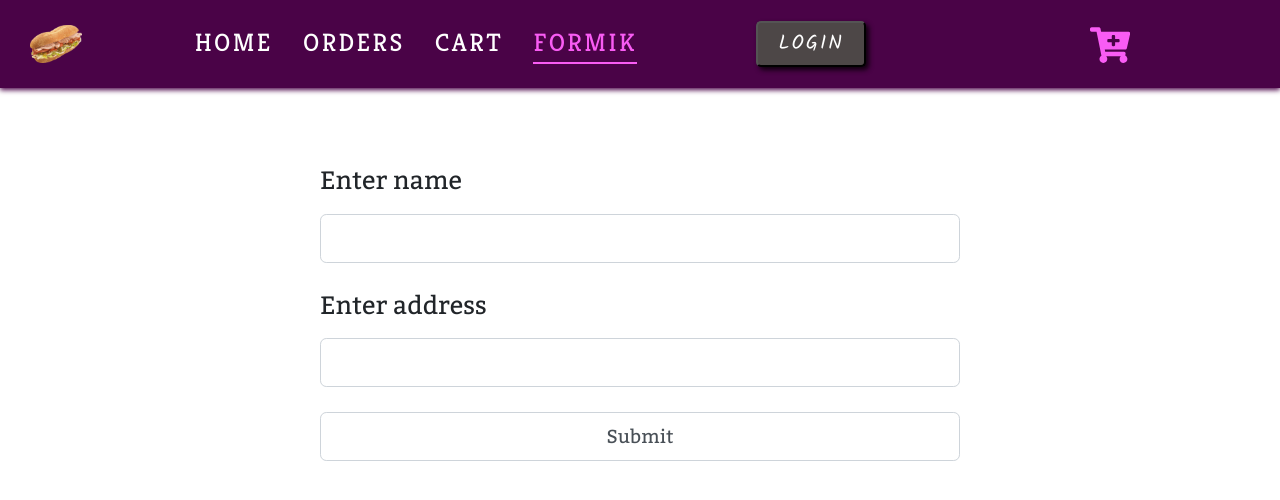
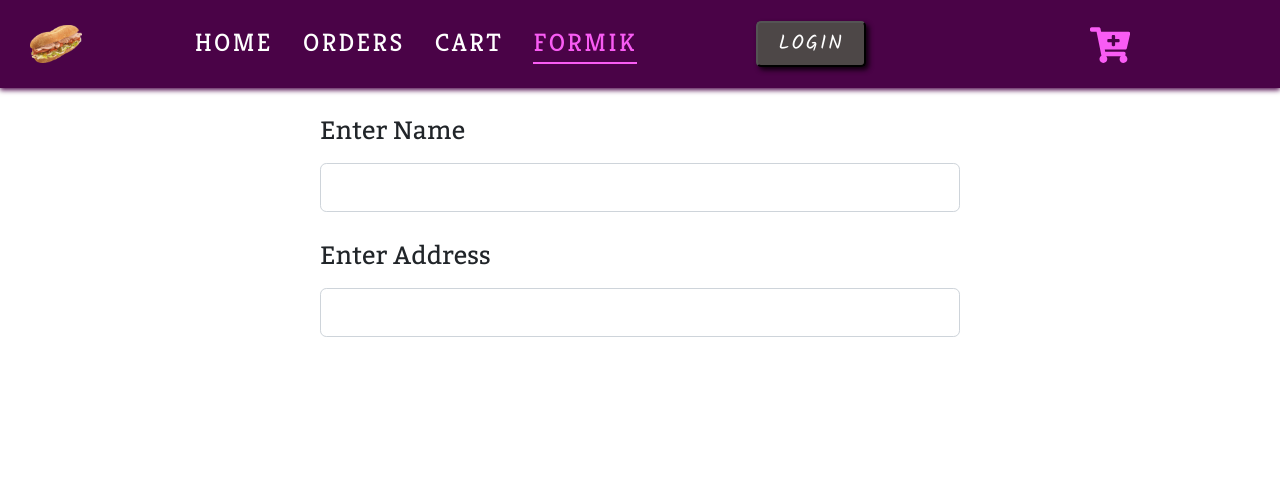
Before and after one commit to hivictording/react-redux-sandwich, a React (Create React App) app: page /formik in a window 1280 px wide. Shown: the top 500 px of the page. Built offline with nearby package versions, Linux system fonts and the light colour scheme.

Commit message:
create form using Formik Component

```diff
--- a/src/App.js
+++ b/src/App.js
@@ -18,7 +18,7 @@ import Cart from './pages/cart'
 import Login from './pages/login'
 import Default from './pages/default'
 import Spinner from './UI/Spinner/spinner';
-import FormikForm from './components/formik/form'
+import FormikForm from './components/formik/form2'
 
 // testing git
 //testing git 2
--- a/src/components/formik/form.js
+++ b/src/components/formik/form.js
@@ -1,6 +1,8 @@
 import React from 'react'
 import {useFormik} from 'formik';
 
+
+// using useFormik hook
 const validation = values => {
     let errors = {};
     if (!values.name.trim()) {
--- /dev/null
+++ b/src/components/formik/form2.jsx
@@ -0,0 +1,45 @@
+import React from 'react'
+
+import {Formik,Form,Field,ErrorMessage} from 'formik'
+
+// using Formik,Form,Field,ErrorMessage Component
+
+export default function FormikForm() {
+    const initValues = {
+        name: '',
+        address: ''
+    }
+    const validate = values => {
+        let errors = {}
+        if (!values.name.trim()) {
+            errors.name = 'name required'
+        }
+
+        if (!values.address.trim()) {
+            errors.address = 'address required'
+        }
+
+        return errors
+    }
+
+    const handleSubmit = values => {
+        console.log(values)
+    }
+
+    return (
+        <Formik initialValues={initValues} validate={validate} onSubmit={handleSubmit}>
+            <Form className="my-3 mx-auto w-50">
+                <div className="form-group">
+                    <label htmlFor="name">Enter Name</label>
+                    <Field name="name" className="form-control"/>
+                    <ErrorMessage name="name" className="text-warning"/>
+                </div>
+                <div className="form-group">
+                    <label htmlFor="address">Enter Address</label>
+                    <Field name="address" className="form-control"/>
+                    <ErrorMessage name="address" className="text-primary"/>
+                </div>
+            </Form>
+        </Formik>
+    )
+}
```
